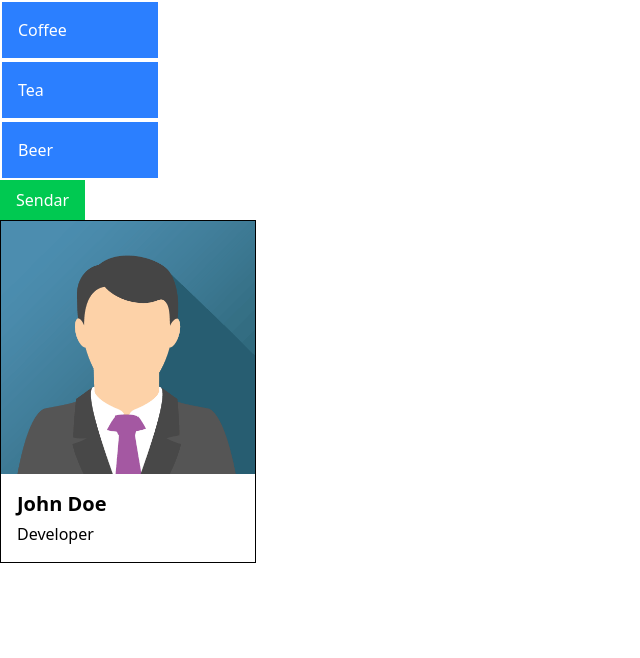
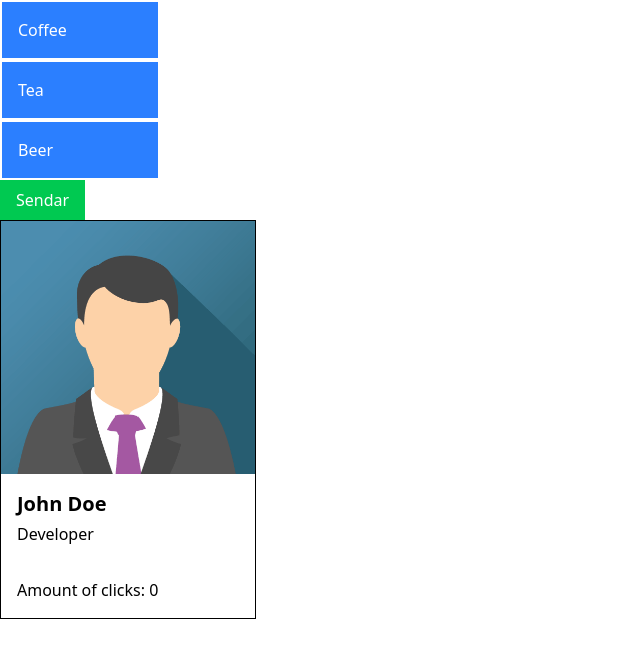
Before and after one commit to Crxwny/4cWI, a React (Vite) app in the folder WebBasics/React/ReactApp/: page / in a window 1280 px wide. Shown: the top 658 px of the page, without its empty margins (0-640 px from the left). Built offline with nearby package versions, Linux system fonts and the light colour scheme.

Commit message:
React_Aufgabe_02_1_useState_finished

```diff
--- a/WebBasics/React/ReactApp/src/components/Button.tsx
+++ b/WebBasics/React/ReactApp/src/components/Button.tsx
@@ -5,7 +5,7 @@ type Props = {
 
 export default function Button({ text }: Props) {
   return (
-    <button className="bg-green-500 text-white hover:bg-green-700 px-4 py-2 text-center">
+    <button className="bg-green-500 text-white hover:bg-green-700 px-4 py-2 text-center cursor-pointer">
       {text}
     </button>
   )
--- a/WebBasics/React/ReactApp/src/components/Card.tsx
+++ b/WebBasics/React/ReactApp/src/components/Card.tsx
@@ -1,11 +1,15 @@
+import { useState } from 'react';
+
 type Props = {
     name: string;
     job: string;
 }
 
 export default function Card({ name, job }: Props) {
+    const [amountOfClicks, setAmountOfClicks] = useState(0);
+    let style = amountOfClicks > 5 ? "bg-green-500" : "bg-white";
   return (
-    <div className="bg-white overflow-hidden w-64 border-1">
+    <div className={`${style} overflow-hidden w-64 border-1 cursor-pointer`} onClick={() => setAmountOfClicks(amountOfClicks + 1)}>
       <div className="w-full">
         <img
           src="/img_avatar.png"
@@ -16,6 +20,7 @@ export default function Card({ name, job }: Props) {
         <h1 className="text-xl font-bold text-black mb-1">{name}</h1>
         <p className="text-base text-black">{job}</p>
       </div>
+      <div className="p-4">Amount of clicks: {amountOfClicks}</div>
     </div>
   )
 }
```
